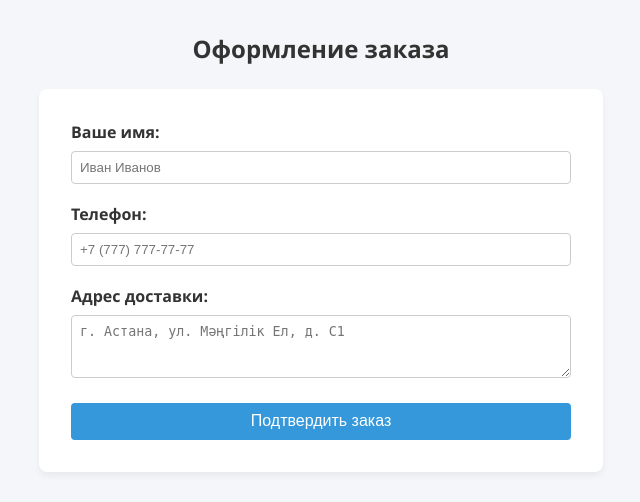
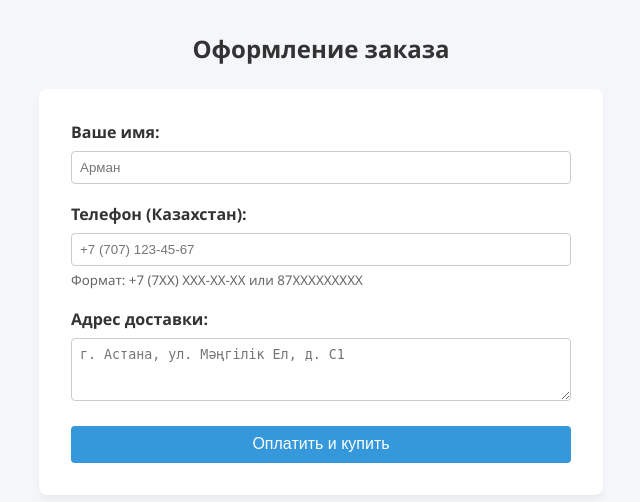
Before and after one commit to ARLAN-KZ/FINAL_PROJECT, a Flask app: page /checkout in a window 1280 px wide. Shown: the part 65-567 px from the top of the page, without its empty margins (319-959 px from the left). Run offline with Flask 3, Linux system fonts and the light colour scheme; the visitor is signed in with stand-in values (Sample User, id 1).

Commit message:
Добавлен поиск товаров и валидация казахстанского номера телефона при заказе

```diff
--- a/app.py
+++ b/app.py
@@ -25,13 +25,23 @@ def save_json(filename, data):
 
 @app.route('/')
 def index():
-    # Если пользователя нет в сессии (он не вошел), сразу отправляем его на страницу логина
     if 'user' not in session:
         return redirect(url_for('login'))
 
-    # Если он вошел, то показываем товары как обычно
     products = load_json(PRODUCTS_FILE, [])
-    return render_template('index.html', products=products)
+
+    # Получаем поисковый запрос из строки URL (например, /?search=наушники)
+    search_query = request.args.get('search', '').strip().lower()
+
+    # Если запрос есть, фильтруем список товаров
+    if search_query:
+        filtered_products = []
+        for p in products:
+            if search_query in p['name'].lower() or search_query in p['description'].lower():
+                filtered_products.append(p)
+        products = filtered_products
+
+    return render_template('index.html', products=products, search_query=search_query)
 
 # ================= АВТОРИЗАЦИЯ И РЕГИСТРАЦИЯ =================
 
@@ -200,9 +210,24 @@ def checkout():
         return redirect(url_for('index'))
 
     if request.method == 'POST':
-        name = request.form.get('name')
-        phone = request.form.get('phone')
-        address = request.form.get('address')
+        name = request.form.get('name').strip()
+        phone = request.form.get('phone').strip()
+        address = request.form.get('address').strip()
+
+        # === ВАЛИДАЦИЯ НОМЕРА ТЕЛЕФОНА ===
+        # Очищаем номер от скобок, дефисов и пробелов, оставляя только цифры и плюс
+        clean_phone = "".join([c for c in phone if c.isdigit() or c == '+'])
+
+        # Проверяем условия:
+        # 1. Должен начинаться на +7 или 8
+        # 2. Длина должна быть корректной (12 символов для +7... или 11 для 8...)
+        is_valid_kazakh = (clean_phone.startswith('+7') and len(clean_phone) == 12) or \
+                          (clean_phone.startswith('8') and len(clean_phone) == 11)
+
+        if not is_valid_kazakh:
+            flash('Неверный формат номера! Используйте формат +7 (707) 123-45-67 или 87071234567', 'danger')
+            return render_template('checkout.html', success=False)
+        # ==================================
 
         products = load_json(PRODUCTS_FILE, [])
         orders = load_json(ORDERS_FILE, [])
@@ -218,11 +243,11 @@ def checkout():
 
         new_order = {
             'id': len(orders) + 1,
-            'user_id': session['user']['id'],  # Привязываем заказ к пользователю
-            'customer': {'name': name, 'phone': phone, 'address': address},
+            'user_id': session['user']['id'],
+            'customer': {'name': name, 'phone': clean_phone, 'address': address}, # Сохраняем уже чистый номер
             'items': order_items,
             'total_price': total_price,
-            'status': 'pending'
+            'status': 'paid'  # Ставим "Оплачен", так как смс-код мы убрали
         }
 
         orders.append(new_order)
--- a/templates/checkout.html
+++ b/templates/checkout.html
@@ -34,27 +34,36 @@
 
     <main>
         {% if success %}
-            <div class="success-message">
-                <h2>🎉 Заказ успешно оформлен!</h2>
-                <p>Спасибо за покупку. Наш менеджер свяжется с вами в ближайшее время.</p>
-                <a href="{{ url_for('index') }}" class="btn" style="width: auto;">На главную</a>
+            <div class="success-message" style="text-align: center; padding: 2rem;">
+                <h2>🎉 Заказ успешно оформлен и оплачен!</h2>
+                <p>Спасибо за покупку. Данные сохранены в системе.</p>
+                <a href="{{ url_for('index') }}" class="btn" style="width: auto; display: inline-block; margin-top: 1rem;">На главную</a>
             </div>
         {% else %}
             <h2 style="text-align: center; margin-bottom: 1.5rem;">Оформление заказа</h2>
             <form method="POST" class="checkout-form">
                 <div class="form-group">
                     <label for="name">Ваше имя:</label>
-                    <input type="text" id="name" name="name" placeholder="Иван Иванов" autocomplete="name" required>
+                    <input type="text" id="name" name="name" placeholder="Арман" required>
                 </div>
+
                 <div class="form-group">
-                    <label for="phone">Телефон:</label>
-                    <input type="tel" id="phone" name="phone" placeholder="+7 (777) 777-77-77" autocomplete="tel" required>
+                    <label for="phone">Телефон (Казахстан):</label>
+                    <input type="tel" id="phone" name="phone"
+                           placeholder="+7 (707) 123-45-67"
+                           pattern="^(\+7|8)[0-9\s\-\(\)]{9,18}$"
+                           required>
+                    <small style="color: #666; display: block; margin-top: 5px;">
+                        Формат: +7 (7XX) XXX-XX-XX или 87XXXXXXXXX
+                    </small>
                 </div>
+
                 <div class="form-group">
                     <label for="address">Адрес доставки:</label>
-                    <textarea id="address" name="address" rows="3" placeholder="г. Астана, ул. Мәңгілік Ел, д. C1" autocomplete="street-address" required></textarea>
+                    <textarea id="address" name="address" rows="3" placeholder="г. Астана, ул. Мәңгілік Ел, д. C1" required></textarea>
                 </div>
-                <button type="submit" class="btn">Подтвердить заказ</button>
+
+                <button type="submit" class="btn">Оплатить и купить</button>
             </form>
         {% endif %}
     </main>
```
Also changed, not shown: templates/index.html (+7 -0 lines).
